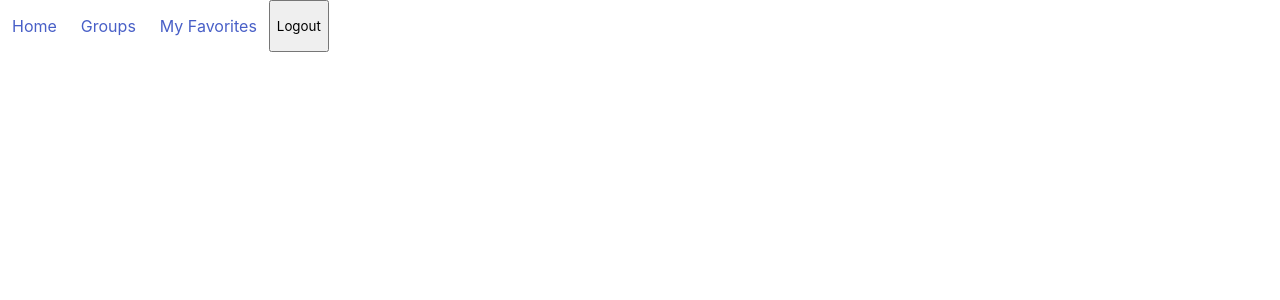
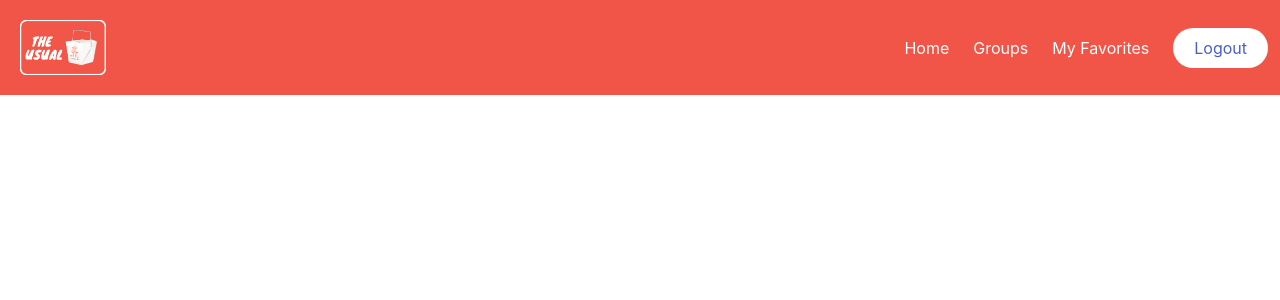
Before and after one commit to alexfont321/theUsual, a React (Create React App) app: page /register in a window 1280 px wide. Shown: the top 300 px of the page. Built offline with nearby package versions, Linux system fonts and the light colour scheme; no server answers; sample sign-in values are in the browser's storage.

Commit message:
some navbar stuff

```diff
--- /dev/null
+++ b/src/components/navbar/NavBar.css
@@ -0,0 +1,18 @@
+#navItem {
+    width: auto;
+    height: auto;
+    padding: 0;
+    margin: 20px;
+
+}
+
+#logo {
+    margin: auto;
+    padding: 0;
+    height: 55px;
+    width: auto;
+}
+
+#main-navbar {
+    background-color: #F15548 !important;
+}
--- a/src/components/navbar/NavBar.js
+++ b/src/components/navbar/NavBar.js
@@ -1,24 +1,34 @@
 import React, { Component } from "react"
 import { Link } from "react-router-dom"
+import Logo from "../../images/theusual.png"
+import "./NavBar.css"
 
 
 export default class NavBar extends Component {
     render() {
         return (
-            <nav id="navbar" className="navbar">
+            <div id="main-navbar">
+            <nav id="main-navbar" className="navbar is-fixed-top">
                 <div className="navbar-brand">
+
+                    <Link className=""  to="/" id="navItem" href="">
+                        <img id="logo" className="navbar-item" src={Logo} alt="The Usual"/></Link>
+                </div>
+                    <div className="navbar-menu">
+                        <div className="navbar-end">
                             <div className="navbar-item">
-                        <Link className="nav-link text-info" to="/">Home</Link>
+                                <Link className="has-text-white" to="/">Home</Link>
                             </div>
                             <div className="navbar-item">
-                        <Link className="nav-link text-info" to="/groups">Groups</Link>
+                                <Link className="has-text-white" to="/groups">Groups</Link>
                             </div>
                             <div className="navbar-item">
-                        <Link className="nav-link text-info" to="/favorites">My Favorites</Link>
-                    </div>
-                    <button className="Logout" onClick={this.props.handleLogout}>Logout</button>
-                </div>
-            </nav>
+                                <Link className="has-text-white" to="/favorites">My Favorites</Link>
+                            </div >
+                            <div className="navbar-item">
+                                <button className="Logout button is-rounded is-inverted is-link" onClick={this.props.handleLogout}>Logout</button></div>
+                        </div></div>
+            </nav></div>
                 )
             }
         }
```
Also changed, not shown: src/images/spiritnight.png (added), src/images/theusual.png (added). Lines whose indentation alone changed are shown as unchanged.
